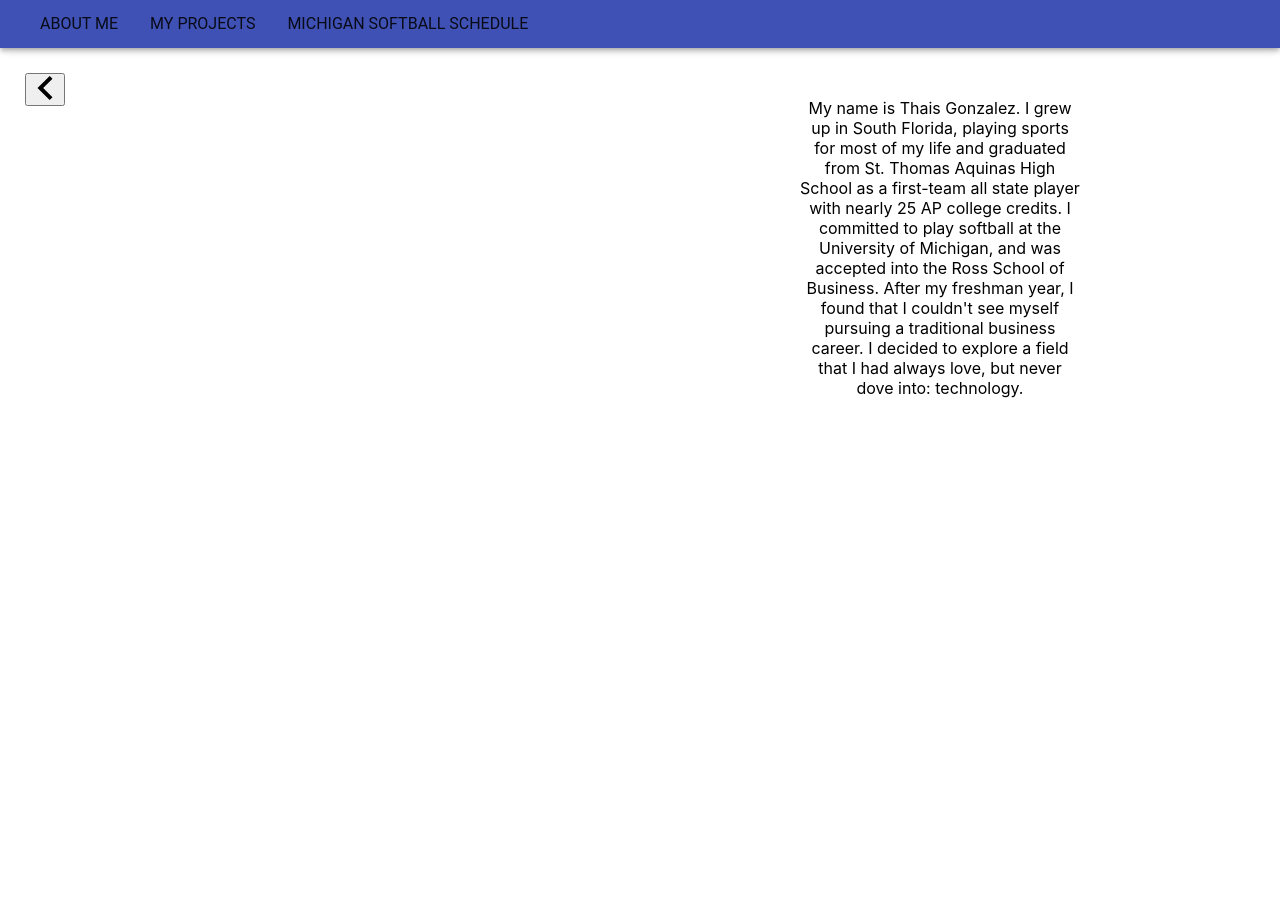
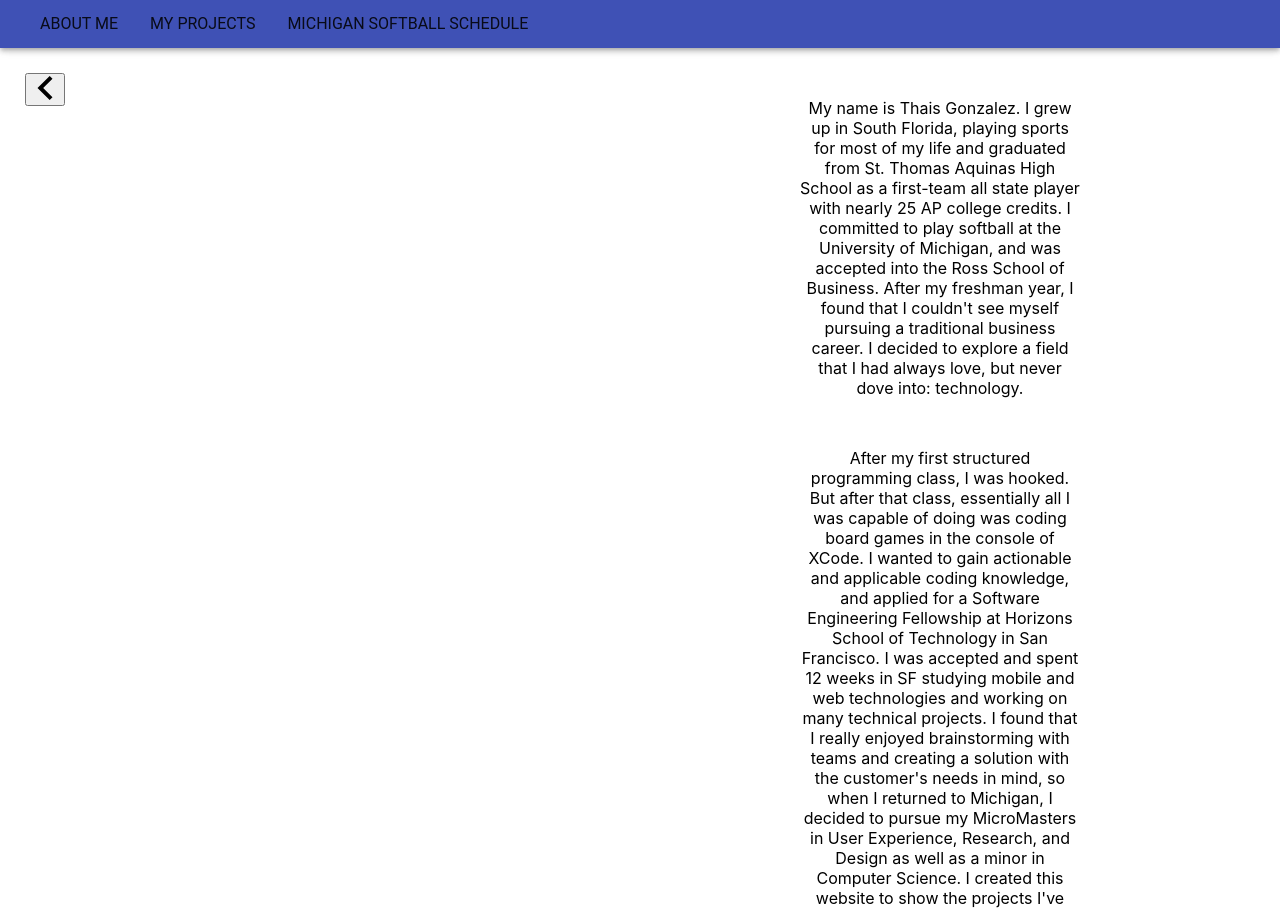
Before and after one commit to thaisgm/Portfolio, a React (Create React App) app: page / in a window 1280 px wide. Shown: the top 910 px of the page. Built offline with nearby package versions, Linux system fonts and the light colour scheme.

Commit message:
adjusting margin size

```diff
--- a/src/App.css
+++ b/src/App.css
@@ -28,11 +28,9 @@
 
 .body1 {
   text-align: center;
-  float: right;
   margin-top: 50px;
   margin-right: 200px;
   margin-left: 200px;
-  margin-bottom: 50px;
 }
 
 .Slideshow {
```
